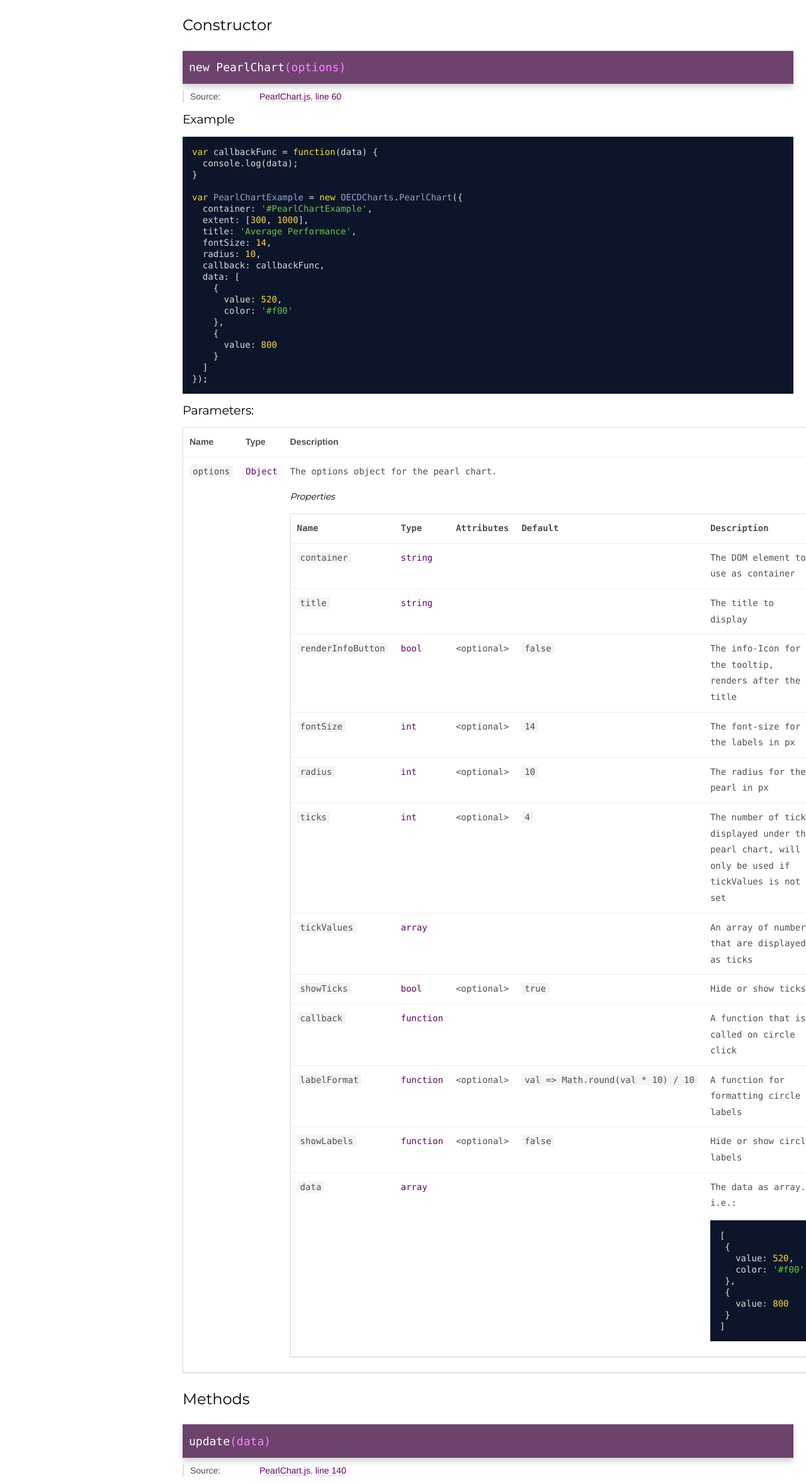
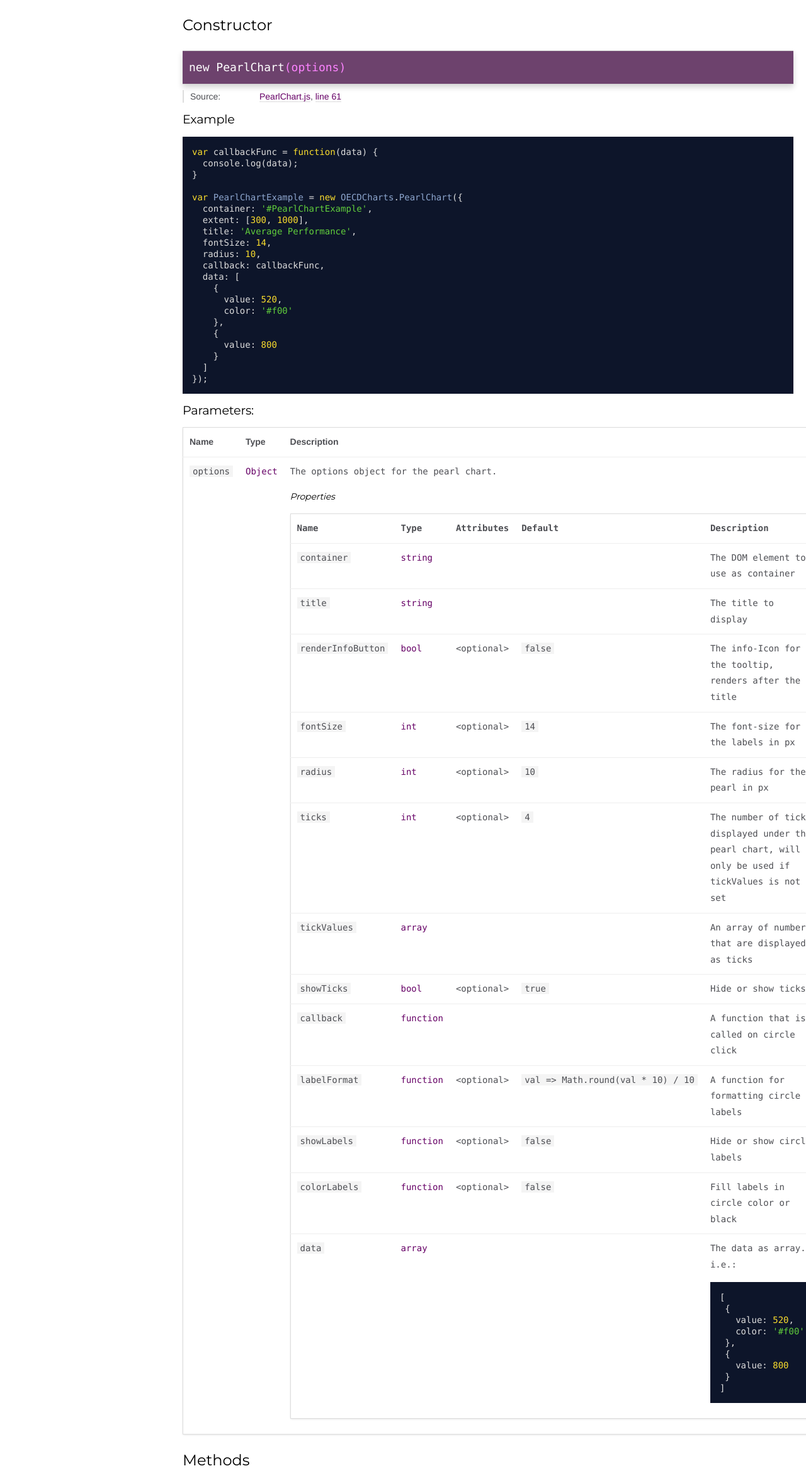
Before and after one commit to oecd-cyc/oecd-simple-charts, a website: page docs/PearlChart.html in a window 1280 px wide. Shown: the part 206-2560 px from the top of the page at 63% size. Drawn offline with Linux system fonts and the light colour scheme.

Commit message:
pearl chart: add color label option

```diff
--- a/docs/PearlChart.html
+++ b/docs/PearlChart.html
@@ -69,7 +69,7 @@
 
     <dt class="tag-source">Source:</dt>
     <dd class="tag-source"><ul class="dummy"><li>
-        <a href="PearlChart.js.html">PearlChart.js</a>, <a href="PearlChart.js.html#line60">line 60</a>
+        <a href="PearlChart.js.html">PearlChart.js</a>, <a href="PearlChart.js.html#line61">line 61</a>
     </li></ul></dd>
 
 
@@ -627,6 +627,45 @@ var PearlChartExample = new OECDCharts.PearlChart({
 
         <tr>
 
+                <td class="name"><code>colorLabels</code></td>
+
+
+            <td class="type">
+
+
+<span class="param-type">function</span>
+
+
+
+            </td>
+
+
+                <td class="attributes">
+
+                    &lt;optional><br>
+
+
+
+
+
+                </td>
+
+
+
+                <td class="default">
+
+                    <code>false</code>
+
+                </td>
+
+
+            <td class="description last"><p>Fill labels in circle color or black</p></td>
+        </tr>
+
+
+
+        <tr>
+
                 <td class="name"><code>data</code></td>
 
 
@@ -728,7 +767,7 @@ var PearlChartExample = new OECDCharts.PearlChart({
 
     <dt class="tag-source">Source:</dt>
     <dd class="tag-source"><ul class="dummy"><li>
-        <a href="PearlChart.js.html">PearlChart.js</a>, <a href="PearlChart.js.html#line140">line 140</a>
+        <a href="PearlChart.js.html">PearlChart.js</a>, <a href="PearlChart.js.html#line142">line 142</a>
     </li></ul></dd>
 
 
```
Also changed, not shown: docs/BoxPlot.js.html (+0 -1 lines), docs/PearlChart.js.html (+5 -3 lines), examples/index.html (+1 -0 lines), src/modules/PearlChart.js (+5 -2 lines), README.md.
